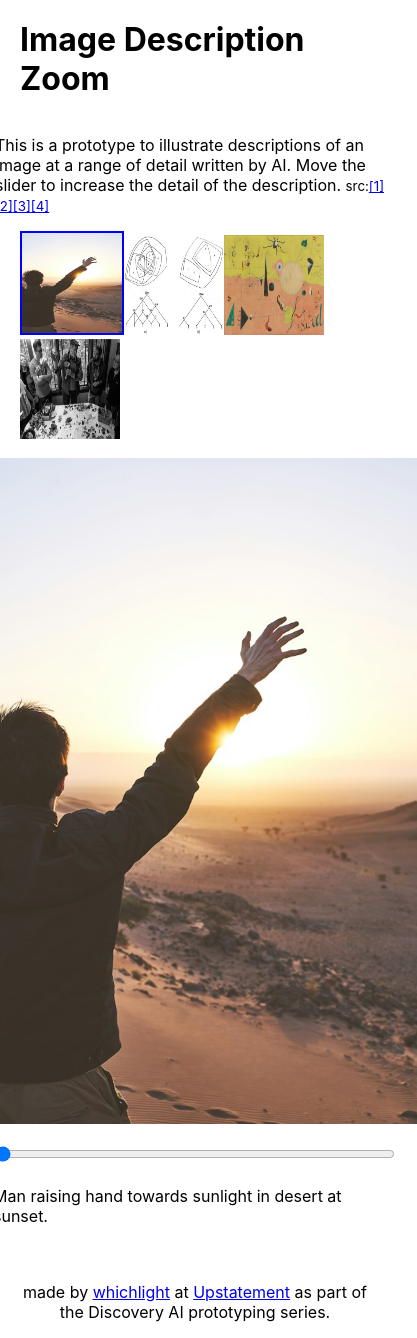
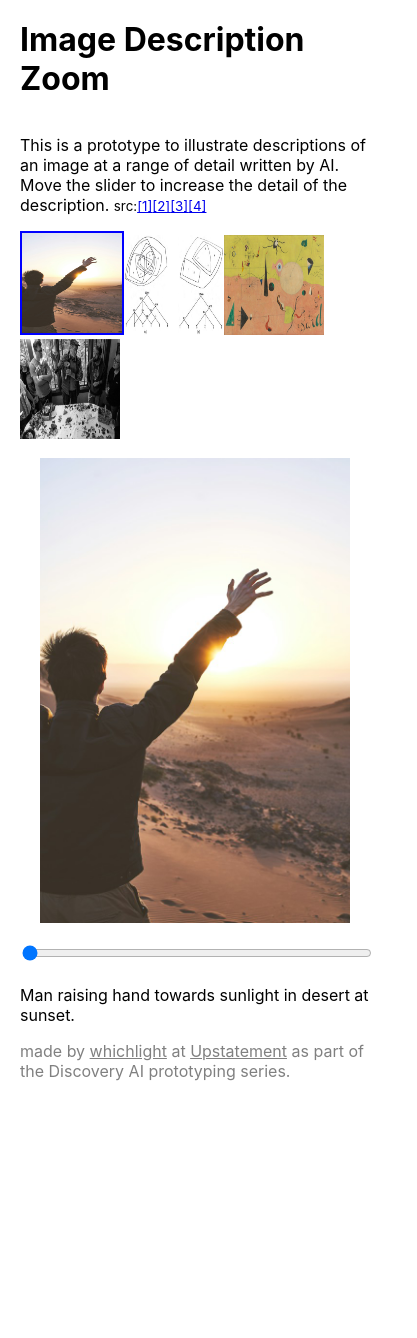
Before and after one commit to whichlight/image-description-zoom, a React (Create React App) app: page / in a window 390 px wide. Shown: the whole page, 417 px wide, since content can reach past the window. After the commit the page ends 1097 px from the top, so only its background shows below. Built offline with nearby package versions, Linux system fonts and the light colour scheme.

Commit message:
updating style for mobile

```diff
--- a/src/App.css
+++ b/src/App.css
@@ -21,7 +21,7 @@
 
 .selected-image-container img {
   max-height: auto; /* Maximum image height */
-  max-width: 100%; /* Maximum image width is 100% of its container */
+  max-width: calc(100% - 40px); /* Ensures the element's width plus padding does not exceed the parent's width, Maximum image width is 100% of its container */;
   width: auto; /* Default width is set to auto */
   height: auto; /* Default height is set to auto */
   object-fit: contain; /* The image will be scaled to maintain its aspect ratio without being cropped */
@@ -71,22 +71,37 @@
 
 .info{
   width:400px;
+  max-width: 100%; /* Ensures the element's width plus padding does not exceed the parent's width, Maximum image width is 100% of its container */;
+
 }
 
 .slider-container input{
   width:400px;
+  max-width: 100%; /* Ensures the element's width plus padding does not exceed the parent's width, Maximum image width is 100% of its container */;
+
 }
 
 /* Style for the description text */
 .description-text {
-  padding: 0 20px 20px; /* Add some horizontal padding */
-  width: 500px; /* Set a max width for very wide screens */
+  width: 400px; /* Set a max width for very wide screens */
+  max-width:100%;
+  margin:auto;
 }
 
 .selected-content{
   display:flex;
   flex-direction: row; /* Default to row for larger screens */
+  max-width:100%;
+}
 
+.footer{
+  text-align: "center";
+  margin-top: "20px";
+  color:gray;
+}
+
+.footer a{
+ color:gray;
 }
 
 
@@ -101,13 +116,13 @@
 
   .slider-container {
     order: 4;
-    width: 100%; /* Adjust the width of the slider for mobile */
   }
 
   .description-text {
     order: 3;
-    width: 90%;
   }
 }
 
+
+
 /* You can add more styles here as needed */
--- a/src/App.js
+++ b/src/App.js
@@ -107,7 +107,6 @@ function App() {
           />
         </div>
 
-        <div></div>
         <div className="description-text">
           <div className="slider-container">
             <input
@@ -127,7 +126,7 @@ function App() {
           ></div>
         </div>
       </div>
-      <footer style={{ textAlign: "center", marginTop: "20px" }}>
+      <footer className="footer">
         <p>
           made by{" "}
           <a href="https://whichlight.com/" target="_blank">
```
